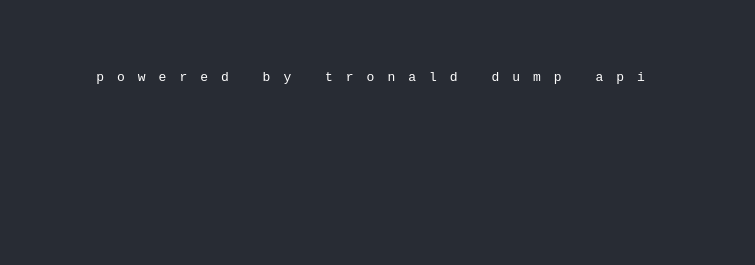
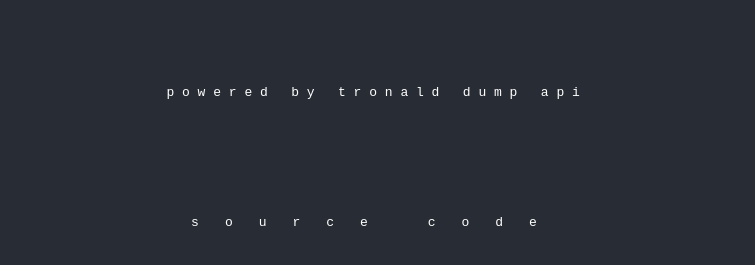
Before and after one commit to slothexpress/daily-dumps-api, a React (Create React App) app: page / in a window 1280 px wide. Shown: the part 457-722 px from the top of the page, without its empty margins (263-1018 px from the left). Built offline with nearby package versions, Linux system fonts and the light colour scheme; no server answers.

Commit message:
Add link to source code

```diff
--- a/src/App.css
+++ b/src/App.css
@@ -94,18 +94,22 @@ body {
   100% { transform: translate(1px, -2px) rotate(-1deg); }
 }
 
-footer {
+footer, .api {
   margin-top: 50px;
   margin-bottom: 100px;
 }
 
-footer a {
+footer a, .api a {
   display: box;
   color: white;
   text-decoration: none;
-  letter-spacing: 1em;
+  letter-spacing: 0.6em;
 }
 
-footer:hover {
-  animation: shake 0.4s;
+footer a {
+  letter-spacing: 2em;
 }
+
+footer:hover, .api:hover {
+  animation: shake 0.7s;
+}
--- a/src/App.js
+++ b/src/App.js
@@ -19,9 +19,22 @@ function App() {
         <Card />
       </main>
 
-      <footer className="App-footer">
+        <div className="api">
+
+        <br/>
         <a href="https://www.tronalddump.io/" target="_blank">
         powered by tronald dump api
+        </a>
+
+        <br/>
+        <br/>
+
+      </div>
+
+      <footer className="App-footer">
+
+        <a href="https://github.com/slothexpress/daily-dumps-api" target="_blank">
+        source code
         </a>
       </footer>
 
```
